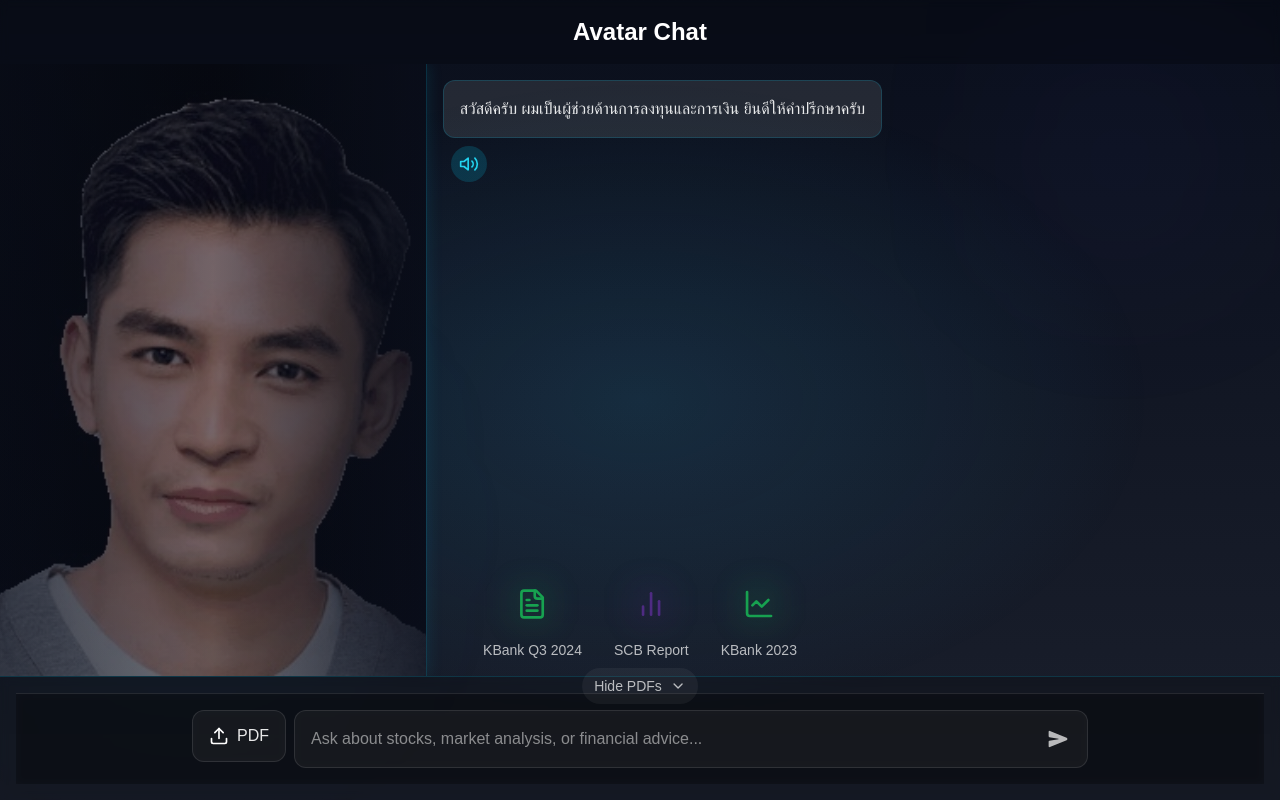
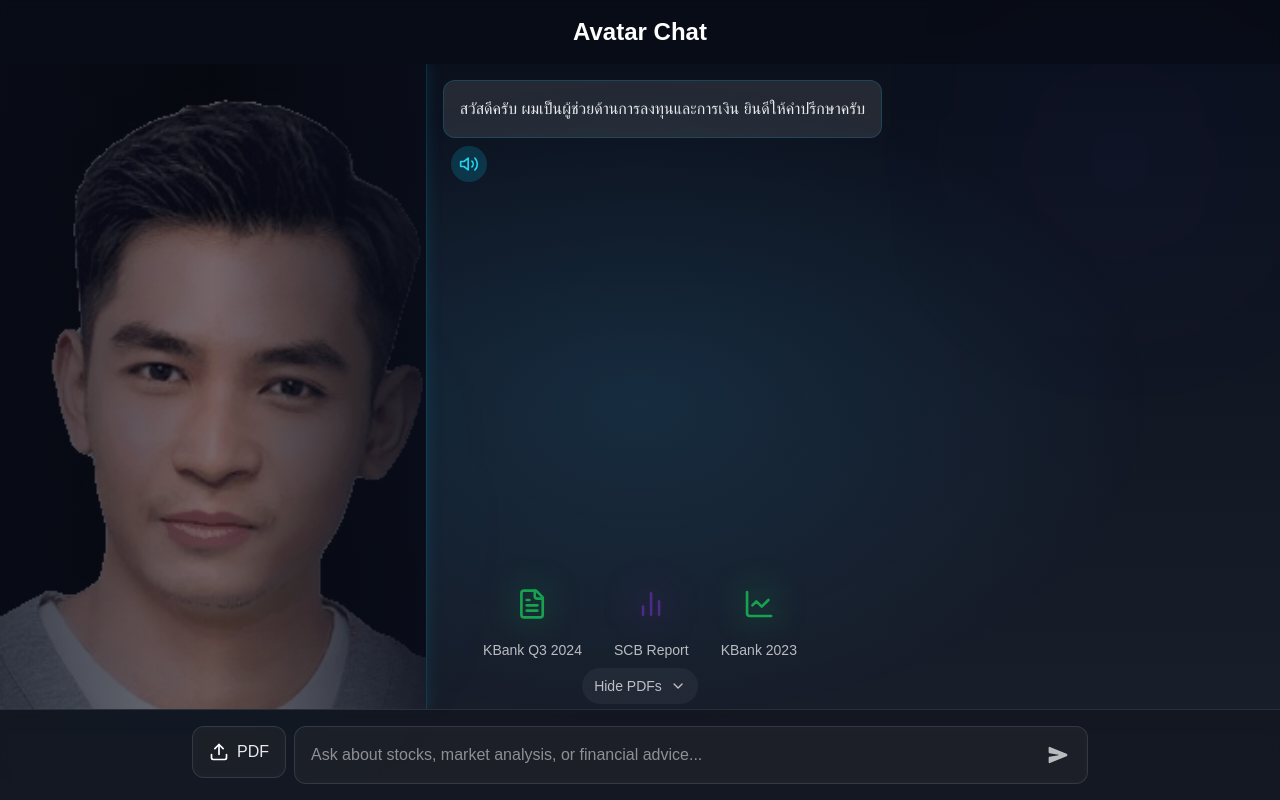
Before and after one commit to natthawat141/ai-front, a Next.js app: page /chat in a window 1280 px wide. Built offline with nearby package versions, Linux system fonts and the light colour scheme.

Commit message:
commit pls

```diff
--- a/src/app/chat/page.tsx
+++ b/src/app/chat/page.tsx
@@ -392,7 +392,7 @@ export default function ChatPage() {
       </div>
 
       {/* Input Section */}
-      <footer className="p-4 bg-black/20 backdrop-blur-sm border-t border-cyan-500/20" role="contentinfo">
+
         <ChatInput
           input={input}
           setInput={setInput}
@@ -403,7 +403,7 @@ export default function ChatPage() {
           onFileSelect={handleFileSelect}
           aria-label="Chat input section"
         />
-      </footer>
+
     </div>
   );
 }
```
